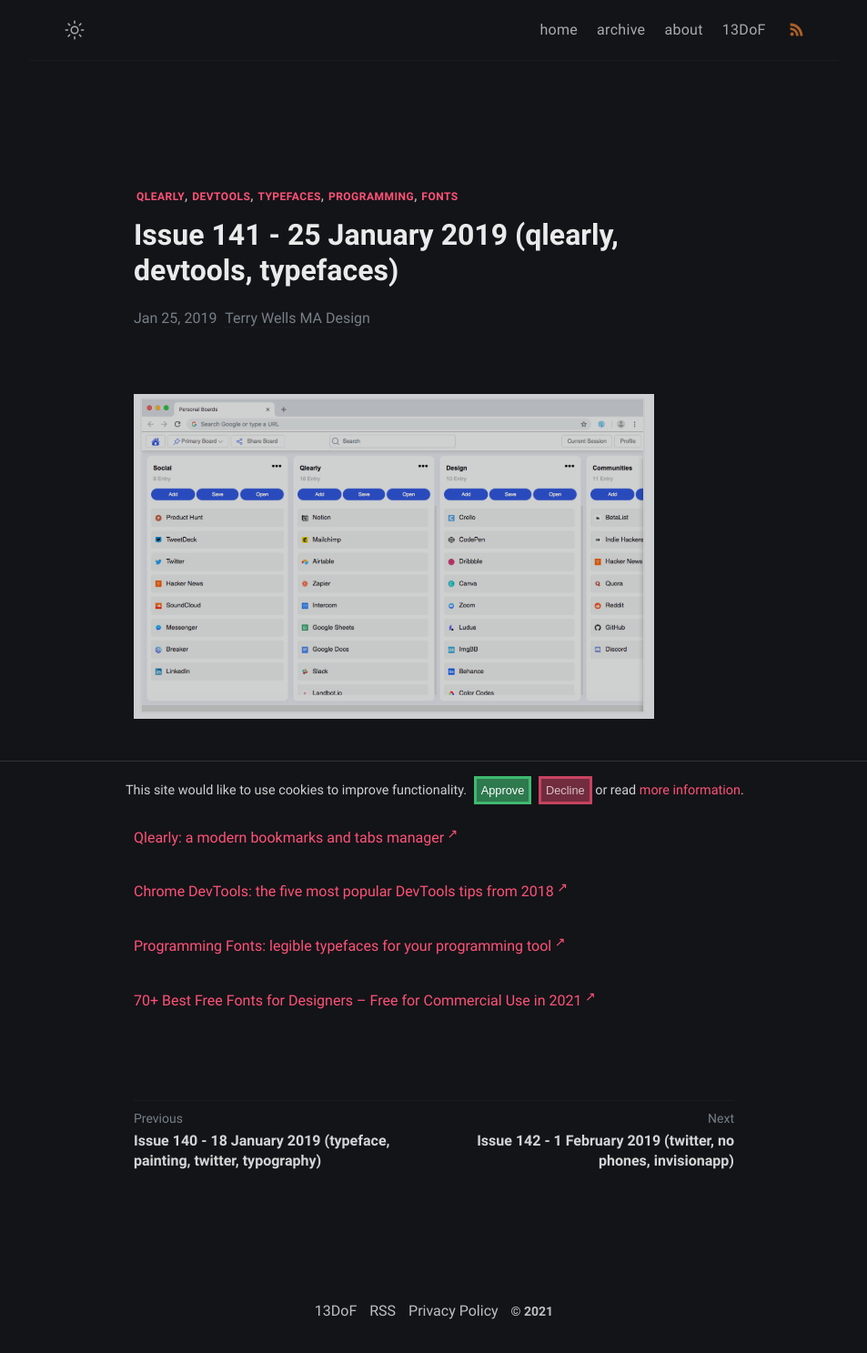
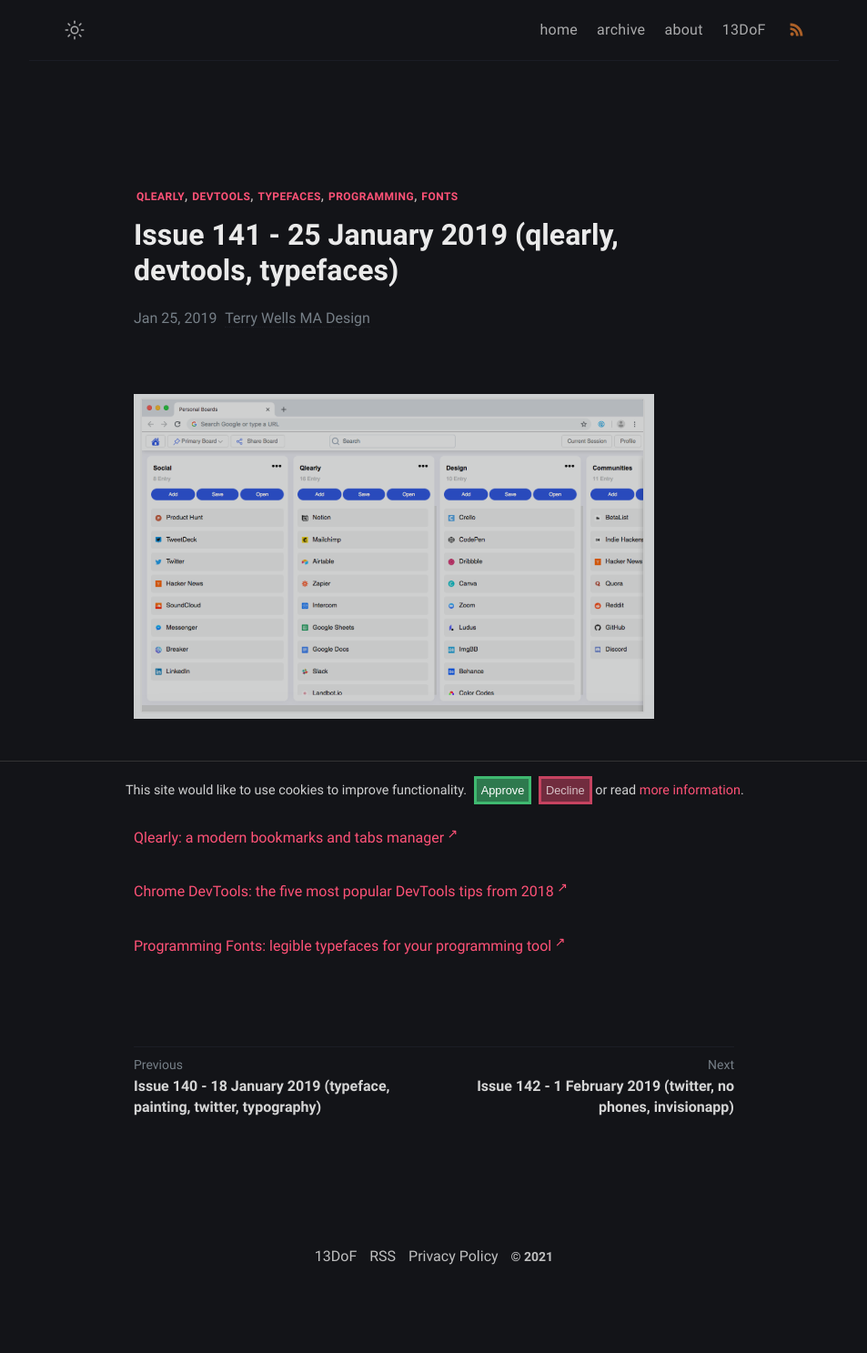
Before and after one commit to wristtattoo/jekyll-klise, a Jekyll site: the page built from _posts/2020-11-03-issue-141-25-january-2019-qlearly-devtools-typefaces.md, in a window 1280 px wide. Shown: the whole page at 91% size, without its empty margins (163-1116 px from the left). Built offline with Jekyll 4.4.1, drawn with Linux system fonts in a browser that asks for light colours; a script that is not in the unit is left out; after the commit the page ends 1428 px from its top, so only the background shows below that.

Commit message:
Update Links of The Week “2020-11-03-issue-141-25-january-2019-qlearly-devtools-typefaces”

```diff
--- a/_posts/2020-11-03-issue-141-25-january-2019-qlearly-devtools-typefaces.md
+++ b/_posts/2020-11-03-issue-141-25-january-2019-qlearly-devtools-typefaces.md
@@ -13,5 +13,3 @@
 <a href="https://umaar.com/dev-tips/190-five-popular-2018-tips" target="_blank">Chrome DevTools: the five most popular DevTools tips from 2018</a>
 
 <a href="https://app.programmingfonts.org/" target="_blank">Programming Fonts: legible typefaces for your programming tool</a>
-
-<a href="https://qlearly.com/" target="_blank">70+ Best Free Fonts for Designers – Free for Commercial Use in 2021</a>
```
